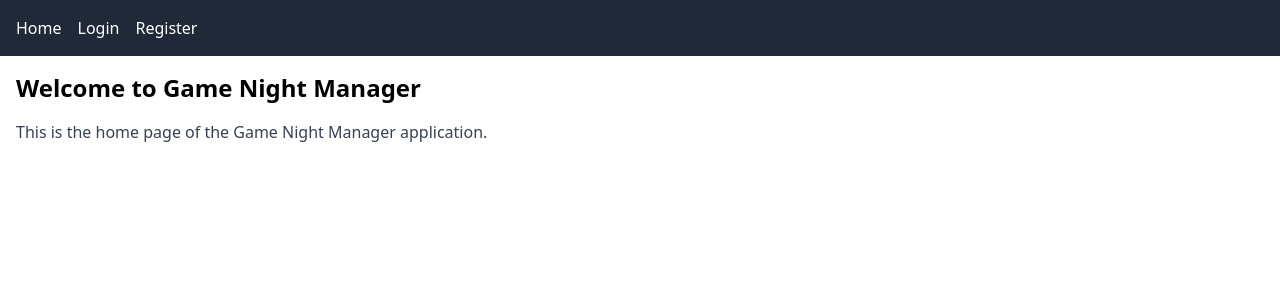
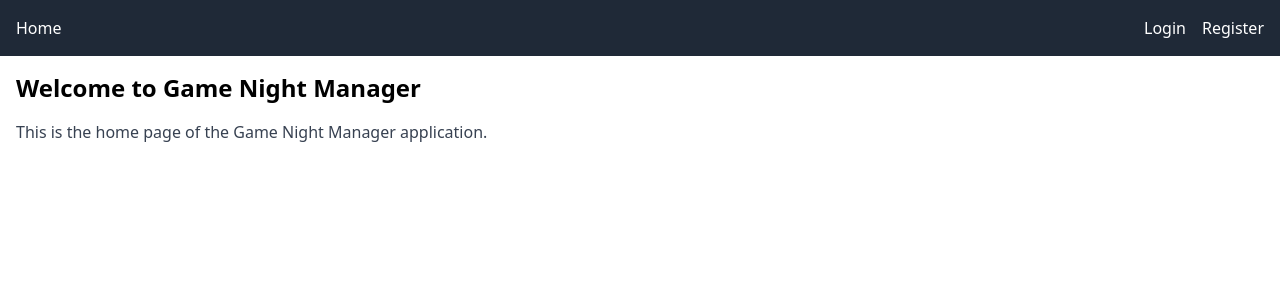
Before and after one commit to nszumowski/game-night-manager, a React (Vite) app in the folder frontend/: page / in a window 1280 px wide. Shown: the top 300 px of the page. Built offline with nearby package versions, Linux system fonts and the light colour scheme; no server answers.

Commit message:
Update nav layout

```diff
--- a/frontend/src/components/Navbar.jsx
+++ b/frontend/src/components/Navbar.jsx
@@ -4,15 +4,22 @@ import { Link } from 'react-router-dom';
 const Navbar = ({ isLoggedIn, setIsLoggedIn }) => {
   return (
     <nav className="bg-gray-800 p-4">
-      <ul className="flex space-x-4 list-none p-0">
-        <li><Link to="/" className="text-white">Home</Link></li>
-        {!isLoggedIn && <li><Link to="/login" className="text-white">Login</Link></li>}
-        {!isLoggedIn && <li><Link to="/register" className="text-white">Register</Link></li>}
-        {isLoggedIn && <li><Link to="/games" className="text-white">Games</Link></li>}
-        {isLoggedIn && <li><Link to="/profile" className="text-white">Profile</Link></li>}
-        {isLoggedIn && <li><Link to="/friends" className="text-white">Friends</Link></li>}
-        {isLoggedIn && <li><Link to="/logout" className="text-white">Logout</Link></li>}
-      </ul>
+      <div className="container mx-auto flex justify-between">
+        {/* Left side navigation */}
+        <ul className="flex space-x-4 list-none p-0">
+          <li><Link to="/" className="text-white hover:text-gray-300">Home</Link></li>
+          {isLoggedIn && <li><Link to="/games" className="text-white hover:text-gray-300">Games</Link></li>}
+          {isLoggedIn && <li><Link to="/friends" className="text-white hover:text-gray-300">Friends</Link></li>}
+        </ul>
+
+        {/* Right side navigation */}
+        <ul className="flex space-x-4 list-none p-0">
+          {isLoggedIn && <li><Link to="/profile" className="text-white hover:text-gray-300">Profile</Link></li>}
+          {!isLoggedIn && <li><Link to="/login" className="text-white hover:text-gray-300">Login</Link></li>}
+          {!isLoggedIn && <li><Link to="/register" className="text-white hover:text-gray-300">Register</Link></li>}
+          {isLoggedIn && <li><Link to="/logout" className="text-white hover:text-gray-300">Logout</Link></li>}
+        </ul>
+      </div>
     </nav>
   );
 };
```
